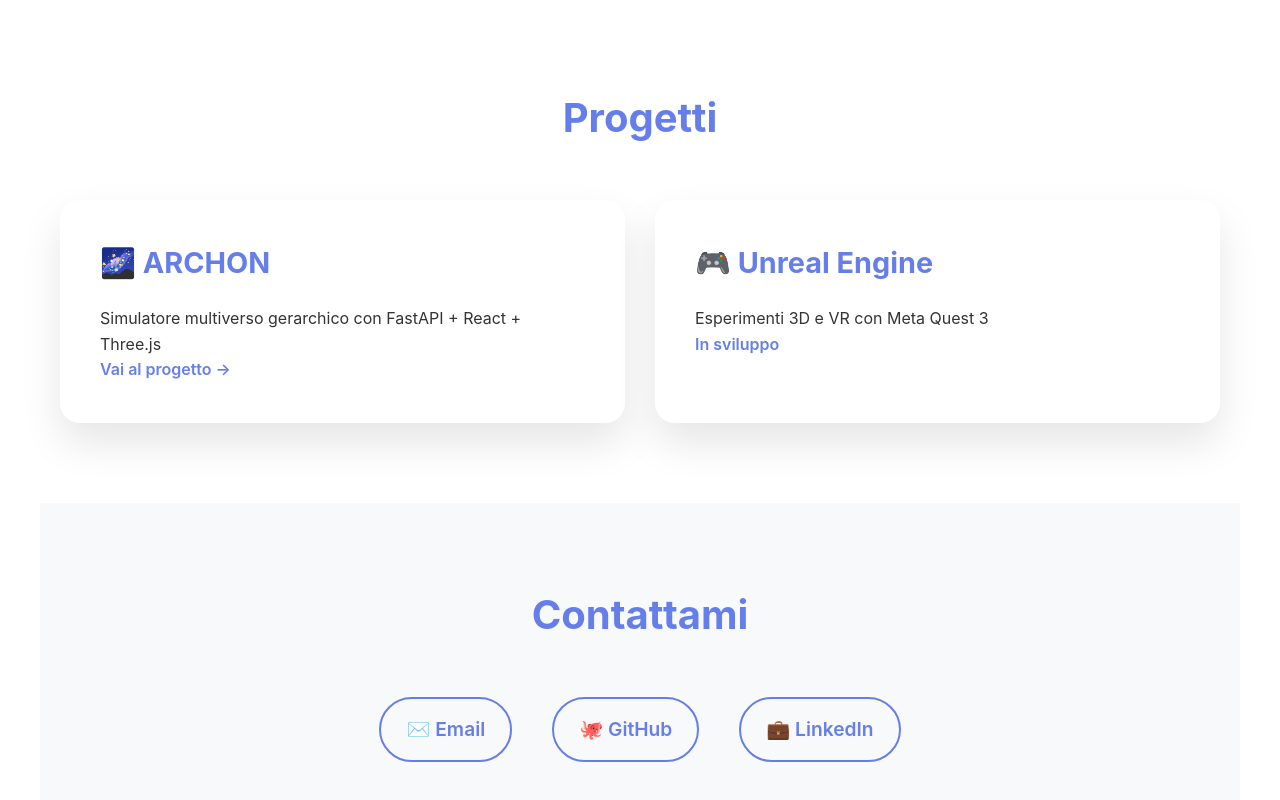
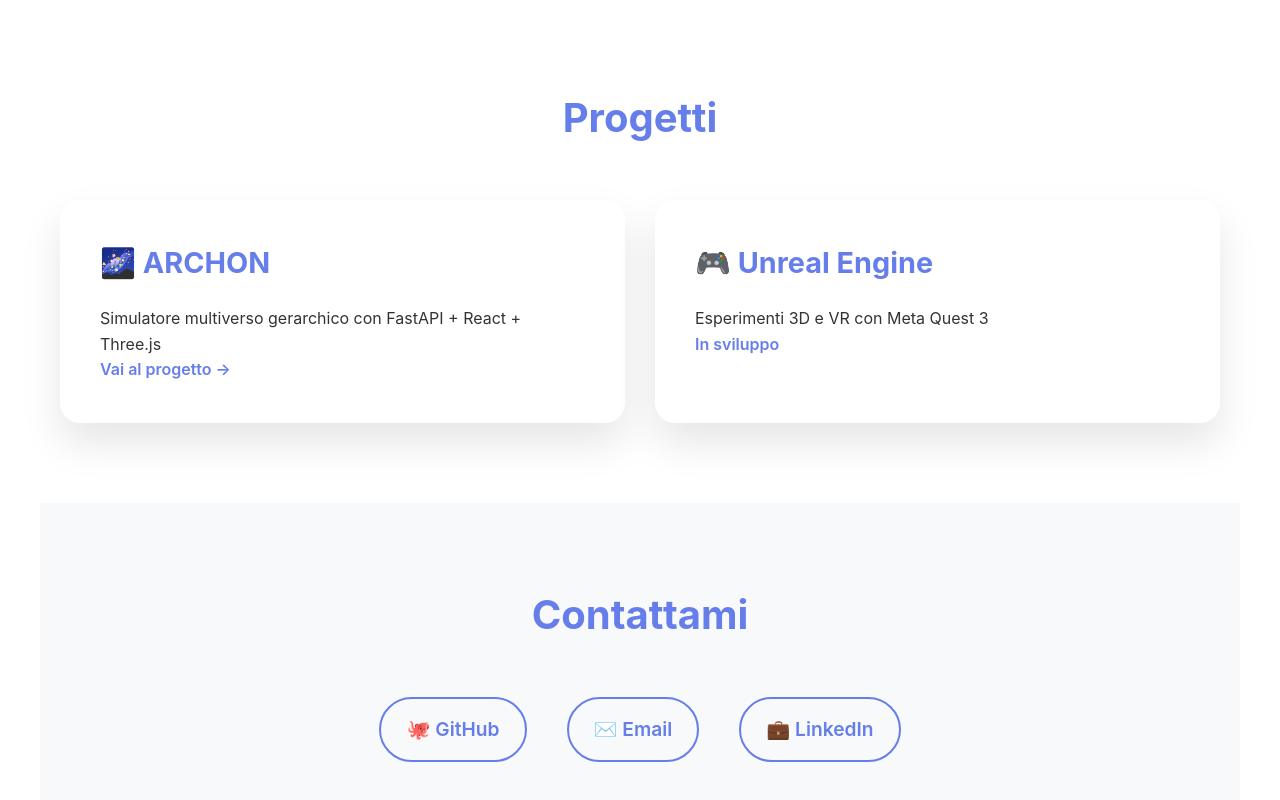
Before and after one commit to Crew200408/cristianalemanno-portfolio, a React (Create React App) app: page / in a window 1280 px wide. Shown: the part 1119-1919 px from the top of the page. Built offline with nearby package versions, Linux system fonts and the light colour scheme.

Commit message:
Aggiorno link reali homepage

```diff
--- a/src/App.js
+++ b/src/App.js
@@ -45,9 +45,9 @@ function App() {
       <section id="contact" className="contact">
         <h2>Contattami</h2>
         <div className="contact-links">
-          <a href="mailto:cristian@alemanno.it">✉️ Email</a>
-          <a href="https://github.com/cristianalemanno">🐙 GitHub</a>
-          <a href="https://linkedin.com/in/cristianalemanno">💼 LinkedIn</a>
+          <a href="https://github.com/Crew200408">🐙 GitHub</a>
+          <a href="mailto:cristian.alemanno008@gmail.com">✉️ Email</a>
+          <a href="https://www.linkedin.com/in/cristian-alemanno-20213a363/">💼 LinkedIn</a>
         </div>
       </section>
     </div>
```
